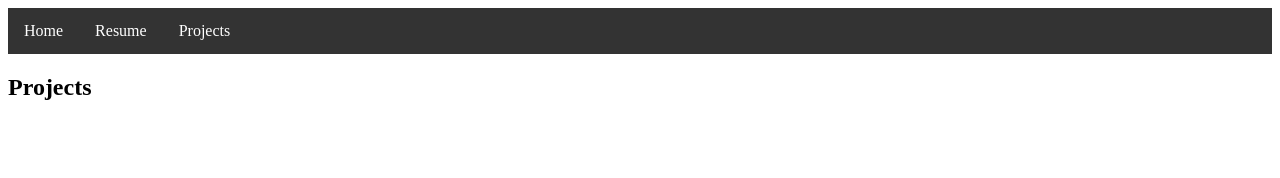
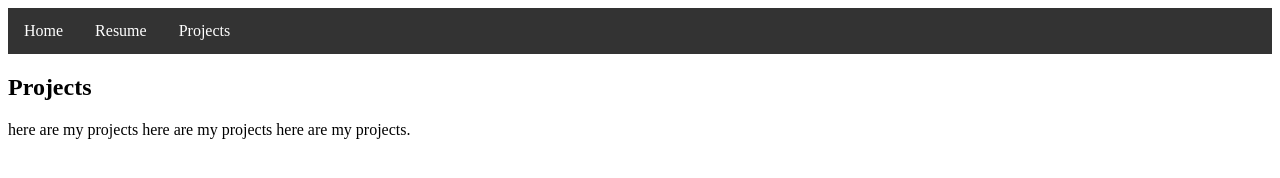
Before and after one commit to nerdsteed/index.html, a plain HTML site: page projects.html in a window 1280 px wide. Drawn offline with Linux system fonts and the light colour scheme.

Commit message:
??
sbvulahsjdv

```diff
--- a/projects.html
+++ b/projects.html
@@ -14,7 +14,7 @@
 </div>
 <body>
 <h2> Projects </h2>
-
+	<p> here are my projects here are my projects here are my projects. </p>
 
 
 
```
